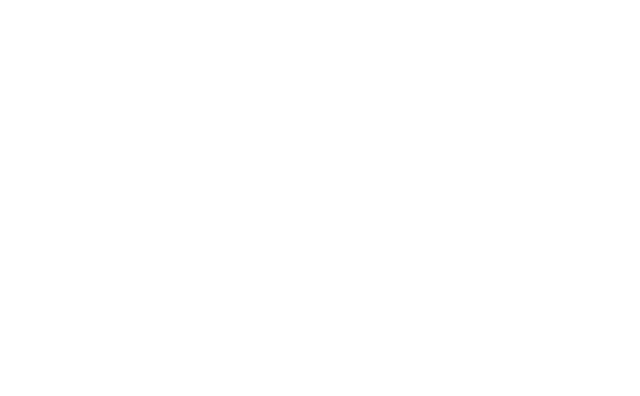
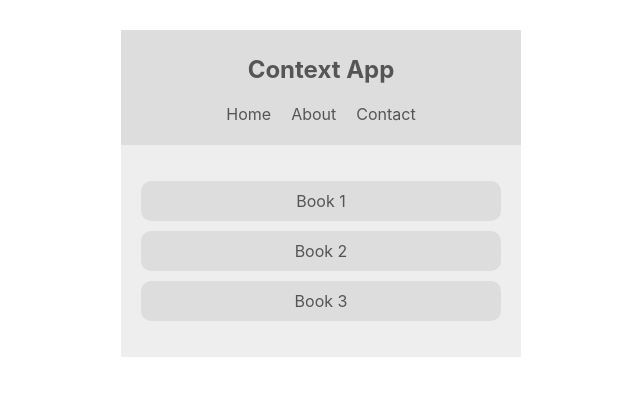
Before and after one commit to cKurultayKalkan/react-context-example, a React (Create React App) app: page / in a window 1280 px wide. Shown: the top 396 px of the page, without its empty margins (319-959 px from the left). Built offline with nearby package versions, Linux system fonts and the light colour scheme.

Commit message:
use context provider

```diff
--- a/src/components/BookList.js
+++ b/src/components/BookList.js
@@ -1,13 +1,17 @@
 import React, { Component } from 'react';
+import { ThemeContext } from "../contexts/ThemeContext";
 
 class BookList extends Component {
+  static contextType=ThemeContext
   render() {
+    const {isLightTheme, light, dark} = this.context;
+    const theme = isLightTheme?light:dark
     return (
-      <div className="book-list">
+      <div className="book-list" style={{background:theme.bg, color:theme.syntax}}>
         <ul>
-          <li>Book 1</li>
-          <li>Book 2</li>
-          <li>Book 3</li>
+          <li style={{background:theme.ui}} >Book 1</li>
+          <li style={{background:theme.ui}}>Book 2</li>
+          <li style={{background:theme.ui}}>Book 3</li>
         </ul>
       </div>
     );
--- a/src/components/Navbar.js
+++ b/src/components/Navbar.js
@@ -1,10 +1,14 @@
 import React, {Component} from 'react'
+import { ThemeContext } from "../contexts/ThemeContext";
 
 
 class Navbar extends Component {
+  static contextType=ThemeContext
   render() {
+    const {isLightTheme, light, dark} = this.context;
+    const theme = isLightTheme?light:dark
     return (
-      <nav>
+      <nav style={{background:theme.ui, color:theme.syntax}}>
       <h1>Context App</h1>
         <ul>
           <li>Home</li>
--- a/src/contexts/ThemeContext.js
+++ b/src/contexts/ThemeContext.js
@@ -12,7 +12,7 @@ class ThemeContextProvider extends Component{
   render(){
     return (
       <ThemeContext.Provider value={{...this.state}}>
-
+        {this.props.children}
       </ThemeContext.Provider>)
   }
 }
```
